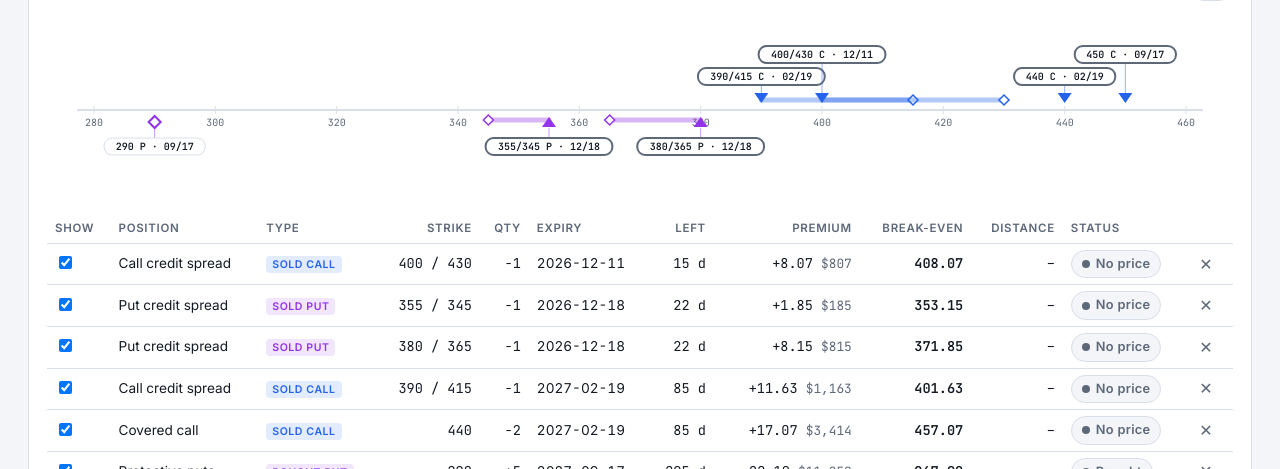
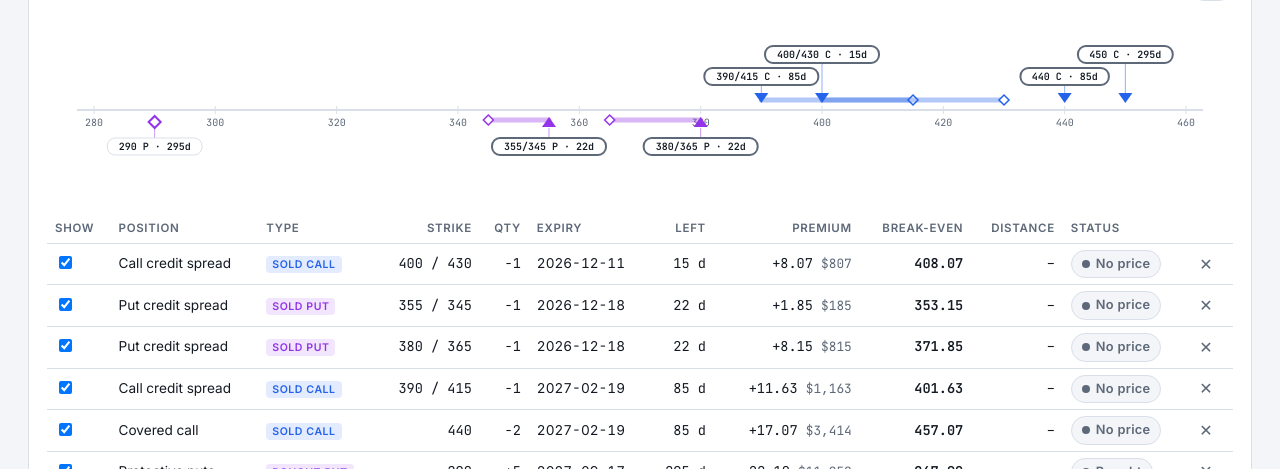
Before and after one commit to jfmori2-web/jmoney, a plain HTML site: page index.html in a window 1280 px wide. Shown: the part 331-800 px from the top of the page. Drawn offline with nearby package versions, Linux system fonts and the light colour scheme.

Commit message:
Add files via upload

```diff
--- a/index.html
+++ b/index.html
@@ -248,7 +248,7 @@ function ladderSVG(sym,list,px,w){
   const lanes={call:[],put:[]};
   [...vis].sort((a,b)=>a.strike-b.strike).forEach(p=>{
     const up=p.kind==="call", col=up?"var(--call)":"var(--put)", x=X(p.strike), st=state(p,px);
-    const txt=`${p.strike2?p.strike+"/"+p.strike2:p.strike} ${p.kind==="call"?"C":"P"} · ${p.exp.slice(5).replace("-","/")}`;
+    const txt=`${p.strike2?p.strike+"/"+p.strike2:p.strike} ${p.kind==="call"?"C":"P"} · ${dleft(p.exp)===0?"today":dleft(p.exp)+"d"}`;
     const hw=txt.length*3.2+9;
     const L=lanes[p.kind]; let lane=0; while(L[lane]!=null && x-hw<L[lane]+6) lane++; L[lane]=x+hw;
     const ly=up?AX-30-lane*22:AX+40+lane*22;
```
